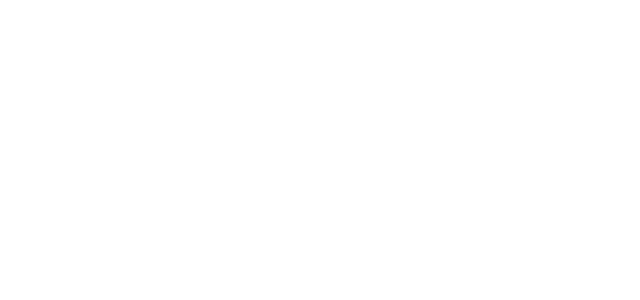
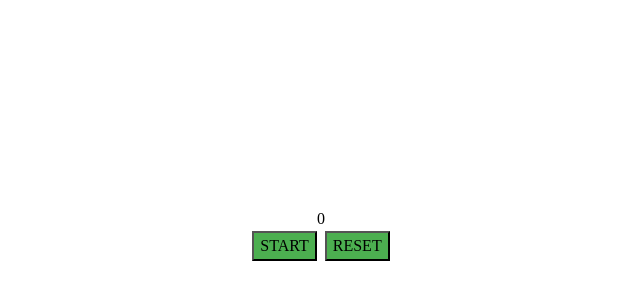
Before and after one commit to Shopify/eng-intern-assessment-react, a React app: page / in a window 1280 px wide. Shown: the part 166-466 px from the top of the page, without its empty margins (319-959 px from the left). Built offline with nearby package versions, Linux system fonts and the light colour scheme.

Commit message:
Initialize components and add css

```diff
--- a/src/App.tsx
+++ b/src/App.tsx
@@ -1,7 +1,16 @@
-import React from 'react'
+import React from "react";
+import StopWatchButton from "./StopWatchButton";
+import StopWatch from "./StopWatch";
+import "./styles.css";
 
 export default function App() {
-    return(
-        <div></div>
-    )
+  return (
+    <div className="wrapper">
+      <StopWatch time={0} />
+      <div className="button-wrapper">
+        <StopWatchButton type="start" onClick={() => {}} />
+        <StopWatchButton type="reset" onClick={() => {}} />
+      </div>
+    </div>
+  );
 }
--- a/src/StopWatch.tsx
+++ b/src/StopWatch.tsx
@@ -1,7 +1,10 @@
-import React from 'react'
+import React from "react";
 
-export default function StopWatch() {
-    return(
-        <div></div>
-    )
+type props = {
+  time: number;
+};
+
+export default function StopWatch(props: props) {
+  const { time } = props;
+  return <p>{time}</p>;
 }
--- a/src/StopWatchButton.tsx
+++ b/src/StopWatchButton.tsx
@@ -1,7 +1,13 @@
-import React from 'react'
+import React from "react";
 
-export default function StopWatchButton() {
-    return(
-        <div></div>
-    )
+type buttonTypes = "start" | "stop" | "reset";
+
+type buttonProps = {
+  type: buttonTypes;
+  onClick: () => void;
+};
+
+export default function StopWatchButton(props: buttonProps) {
+  const { type, onClick } = props;
+  return <button onClick={onClick}>{type.toUpperCase()}</button>;
 }
--- /dev/null
+++ b/src/styles.css
@@ -0,0 +1,64 @@
+/*
+  Josh Comeau's CSS reset
+*/
+*, *::before, *::after {
+  box-sizing: border-box;
+}
+
+* {
+  margin: 0;
+}
+
+body {
+  line-height: 1.5;
+  -webkit-font-smoothing: antialiased;
+}
+
+img, picture, video, canvas, svg {
+  display: block;
+  max-width: 100%;
+}
+
+input, button, textarea, select {
+  font: inherit;
+}
+
+p, h1, h2, h3, h4, h5, h6 {
+  overflow-wrap: break-word;
+}
+
+#root, #__next {
+  isolation: isolate;
+}
+
+/*
+  My Styles
+*/
+#root {
+  width: 100vw;
+  height: 100vh;
+}
+
+button {
+  background-color: #4CAF50;
+  text-align: center;
+}
+
+
+.wrapper {
+  width: 100%;
+  height: 100%;
+  display: flex;
+  flex-direction: column;
+  justify-content: center;
+  align-items: center;
+  text-align: center;
+}
+
+.button-wrapper {
+  display: flex;
+  justify-content: center;
+  align-items: center;
+  gap: 8px;
+  text-align: center;
+}
```
